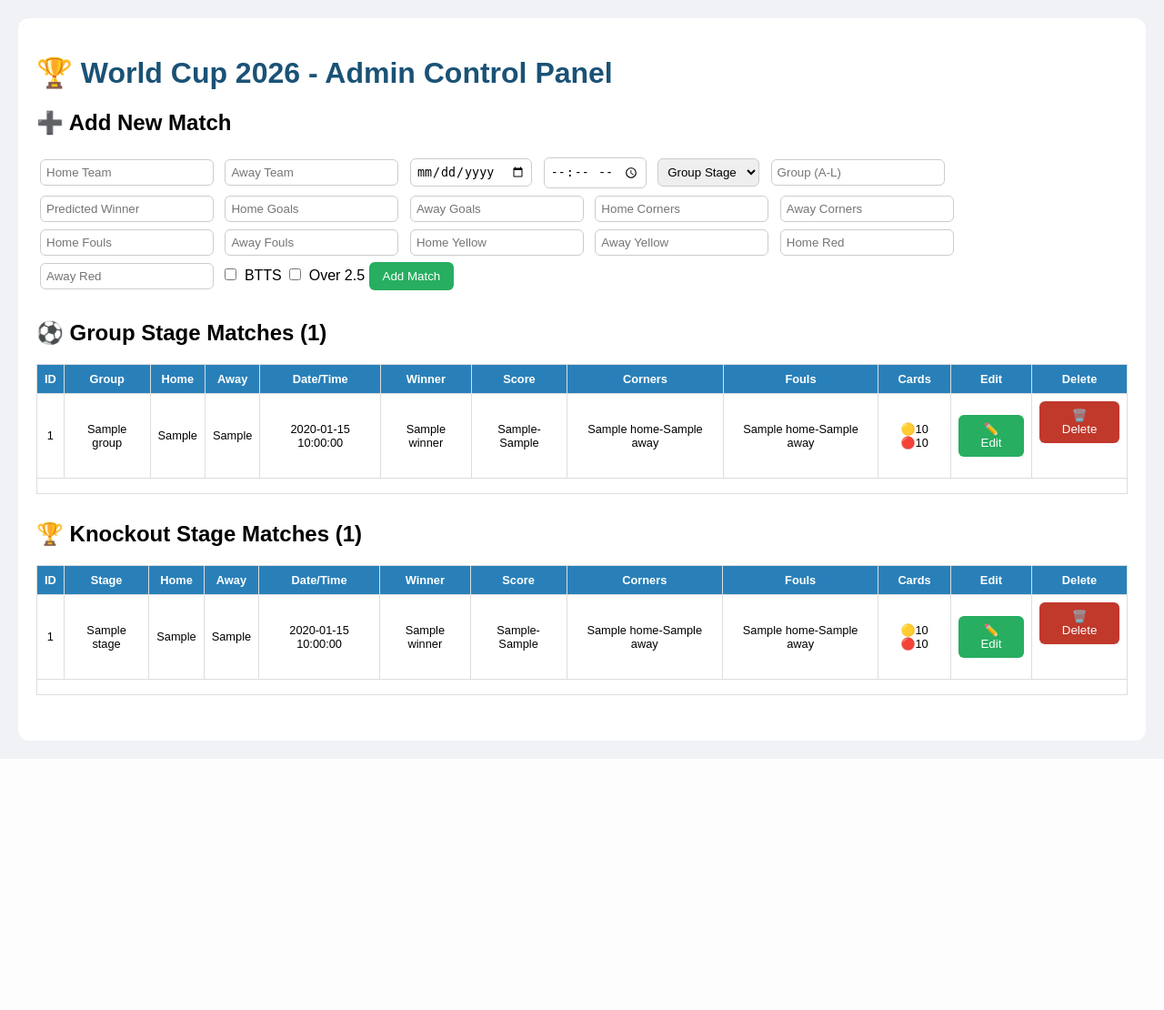
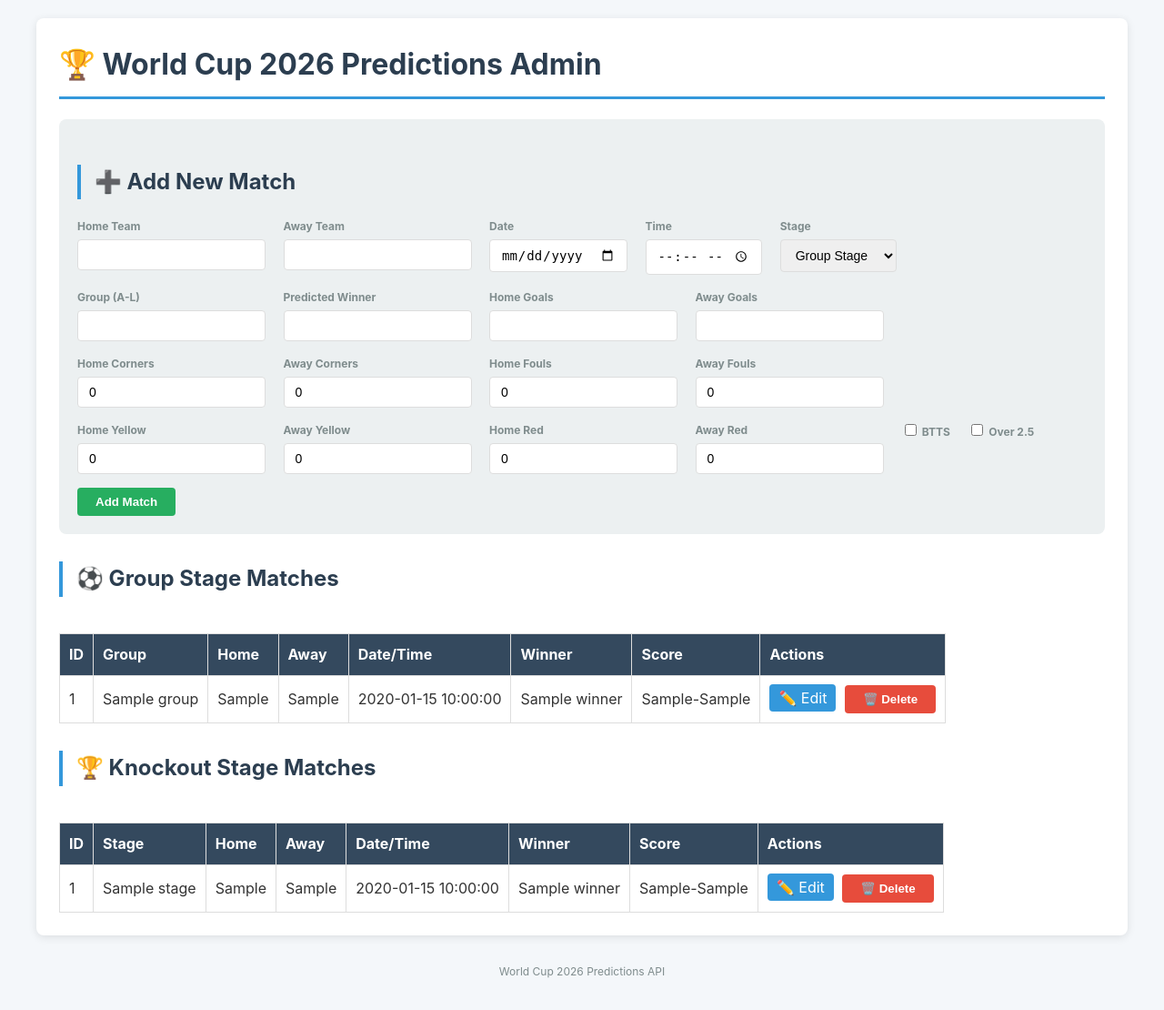
Before and after one commit to 777x36/wc2026-api, a FastAPI app: template templates/admin.html in a window 1280 px wide. Shown: the whole page at 91% size. Before the commit the page ends 834 px from the top, so only its background shows below. Run offline with FastAPI, Linux system fonts and the light colour scheme; the template is opened without the code that fills it: most values are stand-ins (such as "Sample title", 1, 10 or a date in 2020).

Commit message:
Update admin.html

```diff
--- a/templates/admin.html
+++ b/templates/admin.html
@@ -2,34 +2,125 @@
 <html lang="en">
 <head>
     <meta charset="UTF-8">
-    <title>WC 2026 Admin Dashboard</title>
+    <meta name="viewport" content="width=device-width, initial-scale=1.0">
+    <title>WC 2026 Predictions - Admin</title>
     <style>
-        body { font-family: Arial; background: #f0f2f5; margin: 20px; }
-        .container { max-width: 1400px; margin: auto; background: white; padding: 20px; border-radius: 12px; }
-        h1 { color: #1a5276; }
-        form, table { margin-bottom: 30px; }
-        input, select { padding: 6px; margin: 4px; border-radius: 6px; border: 1px solid #ccc; }
-        button { background: #27ae60; color: white; border: none; padding: 8px 15px; border-radius: 6px; cursor: pointer; }
-        .delete { background: #c0392b; }
-        table { width: 100%; border-collapse: collapse; }
-        th, td { border: 1px solid #ddd; padding: 8px; text-align: center; font-size: 0.8rem; }
-        th { background: #2980b9; color: white; }
-        .inline-edit { display: none; background: #fef9e4; padding: 15px; margin-top: 10px; border-radius: 8px; text-align: left; }
-        .inline-edit label { font-weight: bold; margin-right: 8px; }
-        .edit-row { margin-bottom: 10px; }
+        body {
+            font-family: -apple-system, BlinkMacSystemFont, 'Segoe UI', Roboto, Helvetica, Arial, sans-serif;
+            line-height: 1.6;
+            color: #333;
+            max-width: 1200px;
+            margin: 0 auto;
+            padding: 20px;
+            background: #f4f7fa;
+        }
+        .container {
+            background: white;
+            border-radius: 8px;
+            box-shadow: 0 2px 10px rgba(0,0,0,0.1);
+            padding: 25px;
+        }
+        h1 {
+            color: #2c3e50;
+            border-bottom: 3px solid #3498db;
+            padding-bottom: 10px;
+            margin-top: 0;
+        }
+        h2 {
+            color: #2c3e50;
+            margin-top: 30px;
+            border-left: 4px solid #3498db;
+            padding-left: 15px;
+        }
+        .add-match-form {
+            background: #ecf0f1;
+            padding: 20px;
+            border-radius: 8px;
+            margin-bottom: 30px;
+        }
+        .form-group {
+            margin-bottom: 15px;
+            display: inline-block;
+            margin-right: 15px;
+            vertical-align: top;
+        }
+        .form-group label {
+            display: block;
+            font-size: 12px;
+            font-weight: bold;
+            margin-bottom: 5px;
+            color: #7f8c8d;
+        }
+        input, select {
+            padding: 8px 12px;
+            border: 1px solid #ddd;
+            border-radius: 4px;
+            font-size: 14px;
+        }
+        button {
+            background: #27ae60;
+            color: white;
+            border: none;
+            padding: 8px 20px;
+            border-radius: 4px;
+            cursor: pointer;
+            font-weight: bold;
+        }
+        button:hover { background: #2ecc71; }
+        .delete-btn {
+            background: #e74c3c;
+        }
+        .delete-btn:hover { background: #c0392b; }
+        .edit-btn {
+            background: #3498db;
+        }
+        .edit-btn:hover { background: #2980b9; }
+        .match-table {
+            width: 100%;
+            border-collapse: collapse;
+            margin-top: 20px;
+            overflow-x: auto;
+            display: block;
+        }
+        .match-table th, .match-table td {
+            border: 1px solid #ddd;
+            padding: 10px;
+            text-align: left;
+        }
+        .match-table th {
+            background: #34495e;
+            color: white;
+        }
+        .match-table tr:nth-child(even) {
+            background: #f9f9f9;
+        }
+        .edit-form {
+            background: #fef9e4;
+            padding: 20px;
+            border-radius: 8px;
+            margin-top: 20px;
+        }
+        .footer {
+            margin-top: 30px;
+            text-align: center;
+            font-size: 12px;
+            color: #7f8c8d;
+        }
     </style>
 </head>
 <body>
 <div class="container">
-    <h1>🏆 World Cup 2026 - Admin Control Panel</h1>
+    <h1>🏆 World Cup 2026 Predictions Admin</h1>
 
-    <!-- Add New Match Form -->
+    <!-- نموذج إضافة مباراة جديدة -->
+    <div class="add-match-form">
         <h2>➕ Add New Match</h2>
         <form method="post" action="/admin/add_match">
-        <input type="text" name="home_team" placeholder="Home Team" required>
-        <input type="text" name="away_team" placeholder="Away Team" required>
-        <input type="date" name="date" required>
-        <input type="time" name="time" step="60" required>
+            <div class="form-group"><label>Home Team</label> <input type="text" name="home_team" required></div>
+            <div class="form-group"><label>Away Team</label> <input type="text" name="away_team" required></div>
+            <div class="form-group"><label>Date</label> <input type="date" name="date" required></div>
+            <div class="form-group"><label>Time</label> <input type="time" name="time" required></div>
+            <div class="form-group"><label>Stage</label>
                 <select name="stage">
                     <option value="group">Group Stage</option>
                     <option value="round_of_32">Round of 32</option>
@@ -39,122 +130,81 @@
                     <option value="third_place">Third Place</option>
                     <option value="final">Final</option>
                 </select>
-        <input type="text" name="group" placeholder="Group (A-L)">
-        <input type="text" name="winner" placeholder="Predicted Winner" required>
-        <input type="number" name="home_goals" placeholder="Home Goals" required>
-        <input type="number" name="away_goals" placeholder="Away Goals" required>
-        <input type="number" name="corners_home" placeholder="Home Corners">
-        <input type="number" name="corners_away" placeholder="Away Corners">
-        <input type="number" name="fouls_home" placeholder="Home Fouls">
-        <input type="number" name="fouls_away" placeholder="Away Fouls">
-        <input type="number" name="yellow_home" placeholder="Home Yellow">
-        <input type="number" name="yellow_away" placeholder="Away Yellow">
-        <input type="number" name="red_home" placeholder="Home Red">
-        <input type="number" name="red_away" placeholder="Away Red">
-        <label><input type="checkbox" name="both_teams_score"> BTTS</label>
-        <label><input type="checkbox" name="over_2_5"> Over 2.5</label>
+            </div>
+            <div class="form-group"><label>Group (A-L)</label> <input type="text" name="group"></div>
+            <div class="form-group"><label>Predicted Winner</label> <input type="text" name="winner" required></div>
+            <div class="form-group"><label>Home Goals</label> <input type="number" name="home_goals" required></div>
+            <div class="form-group"><label>Away Goals</label> <input type="number" name="away_goals" required></div>
+            <div class="form-group"><label>Home Corners</label> <input type="number" name="corners_home" value="0"></div>
+            <div class="form-group"><label>Away Corners</label> <input type="number" name="corners_away" value="0"></div>
+            <div class="form-group"><label>Home Fouls</label> <input type="number" name="fouls_home" value="0"></div>
+            <div class="form-group"><label>Away Fouls</label> <input type="number" name="fouls_away" value="0"></div>
+            <div class="form-group"><label>Home Yellow</label> <input type="number" name="yellow_home" value="0"></div>
+            <div class="form-group"><label>Away Yellow</label> <input type="number" name="yellow_away" value="0"></div>
+            <div class="form-group"><label>Home Red</label> <input type="number" name="red_home" value="0"></div>
+            <div class="form-group"><label>Away Red</label> <input type="number" name="red_away" value="0"></div>
+            <div class="form-group">
+                <label><input type="checkbox" name="both_teams_score" value="true"> BTTS</label>
+            </div>
+            <div class="form-group">
+                <label><input type="checkbox" name="over_2_5" value="true"> Over 2.5</label>
+            </div>
             <button type="submit">Add Match</button>
         </form>
+    </div>
 
-    <!-- Group Stage Matches Table -->
-    <h2>⚽ Group Stage Matches ({{ matches|length }})</h2>
-    <table border="1">
-        <tr>
-            <th>ID</th><th>Group</th><th>Home</th><th>Away</th><th>Date/Time</th>
-            <th>Winner</th><th>Score</th><th>Corners</th><th>Fouls</th><th>Cards</th><th>Edit</th><th>Delete</th>
-        </tr>
+    <!-- قائمة مباريات دور المجموعات -->
+    <h2>⚽ Group Stage Matches</h2>
+    <div class="match-table">
+        <table class="match-table">
+            <thead>
+                <tr><th>ID</th><th>Group</th><th>Home</th><th>Away</th><th>Date/Time</th><th>Winner</th><th>Score</th><th>Actions</th></tr>
+            </thead>
+            <tbody>
                 {% for m in matches %}
                 <tr>
                     <td>{{ m.id }}</td><td>{{ m.group }}</td><td>{{ m.home_team }}</td><td>{{ m.away_team }}</td>
                     <td>{{ m.datetime }}</td><td>{{ m.prediction.winner }}</td>
                     <td>{{ m.prediction.home_goals }}-{{ m.prediction.away_goals }}</td>
-            <td>{{ m.prediction.corners.home }}-{{ m.prediction.corners.away }}</td>
-            <td>{{ m.prediction.fouls.home }}-{{ m.prediction.fouls.away }}</td>
-            <td>🟡{{ m.prediction.yellow_cards.total }} 🔴{{ m.prediction.red_cards.total }}</td>
-            <td><button onclick="toggleEdit('g{{ m.id }}')">✏️ Edit</button></td>
-            <td><form method="post" action="/admin/delete_match/{{ m.id }}" onsubmit="return confirm('Delete this match?')"><button class="delete" type="submit">🗑️ Delete</button></form></td>
+                    <td>
+                        <a href="/admin/edit_match/{{ m.id }}" class="edit-btn" style="text-decoration: none; color: white; background: #3498db; padding: 5px 10px; border-radius: 4px;">✏️ Edit</a>
+                        <form method="post" action="/admin/delete_match/{{ m.id }}" style="display:inline;" onsubmit="return confirm('Delete this match?');">
+                            <button type="submit" class="delete-btn" style="background: #e74c3c; margin-left: 5px;">🗑️ Delete</button>
+                        </form>
+                    </td>
                 </tr>
-        <tr><td colspan="12">
-            <div id="g{{ m.id }}" class="inline-edit">
-                <form method="post" action="/admin/update_match/{{ m.id }}">
-                    <div class="edit-row"><label>🏆 Winner:</label> <input type="text" name="winner" value="{{ m.prediction.winner }}" required></div>
-                    <div class="edit-row"><label>⚽ Home Goals:</label> <input type="number" name="home_goals" value="{{ m.prediction.home_goals }}" required>
-                    <label>⚽ Away Goals:</label> <input type="number" name="away_goals" value="{{ m.prediction.away_goals }}" required></div>
-                    <div class="edit-row"><label>🚩 Home Corners:</label> <input type="number" name="corners_home" value="{{ m.prediction.corners.home }}">
-                    <label>🚩 Away Corners:</label> <input type="number" name="corners_away" value="{{ m.prediction.corners.away }}"></div>
-                    <div class="edit-row"><label>🤝 Home Fouls:</label> <input type="number" name="fouls_home" value="{{ m.prediction.fouls.home }}">
-                    <label>🤝 Away Fouls:</label> <input type="number" name="fouls_away" value="{{ m.prediction.fouls.away }}"></div>
-                    <div class="edit-row"><label>🟨 Home Yellow Cards:</label> <input type="number" name="yellow_home" value="{{ m.prediction.yellow_cards.home }}">
-                    <label>🟨 Away Yellow Cards:</label> <input type="number" name="yellow_away" value="{{ m.prediction.yellow_cards.away }}"></div>
-                    <div class="edit-row"><label>🟥 Home Red Cards:</label> <input type="number" name="red_home" value="{{ m.prediction.red_cards.home }}">
-                    <label>🟥 Away Red Cards:</label> <input type="number" name="red_away" value="{{ m.prediction.red_cards.away }}"></div>
-                    <div class="edit-row">
-                        <label><input type="checkbox" name="both_teams_score" {% if m.prediction.both_teams_score %}checked{% endif %}> BTTS (Both Teams Score)</label>
-                        <label><input type="checkbox" name="over_2_5" {% if m.prediction.over_2_5 %}checked{% endif %}> Over 2.5 Goals</label>
+                {% endfor %}
+            </tbody>
+        </table>
     </div>
-                    <button type="submit">💾 Save Changes</button>
-                </form>
-            </div>
-        </td></tr>
-        {% endfor %}
-    </table>
 
-    <!-- Knockout Stage Matches Table (same structure, you can add similar inline edit) -->
-    <h2>🏆 Knockout Stage Matches ({{ knockout|length }})</h2>
-    <table border="1">
-        <tr>
-            <th>ID</th><th>Stage</th><th>Home</th><th>Away</th><th>Date/Time</th>
-            <th>Winner</th><th>Score</th><th>Corners</th><th>Fouls</th><th>Cards</th><th>Edit</th><th>Delete</th>
-        </tr>
+    <!-- قائمة مباريات الأدوار الإقصائية -->
+    <h2>🏆 Knockout Stage Matches</h2>
+    <div class="match-table">
+        <table class="match-table">
+            <thead>
+                <tr><th>ID</th><th>Stage</th><th>Home</th><th>Away</th><th>Date/Time</th><th>Winner</th><th>Score</th><th>Actions</th></tr>
+            </thead>
+            <tbody>
                 {% for m in knockout %}
                 <tr>
                     <td>{{ m.id }}</td><td>{{ m.stage }}</td><td>{{ m.home_team }}</td><td>{{ m.away_team }}</td>
                     <td>{{ m.datetime }}</td><td>{{ m.prediction.winner }}</td>
                     <td>{{ m.prediction.home_goals }}-{{ m.prediction.away_goals }}</td>
-            <td>{{ m.prediction.corners.home }}-{{ m.prediction.corners.away }}</td>
-            <td>{{ m.prediction.fouls.home }}-{{ m.prediction.fouls.away }}</td>
-            <td>🟡{{ m.prediction.yellow_cards.total }} 🔴{{ m.prediction.red_cards.total }}</td>
-            <td><button onclick="toggleEdit('k{{ m.id }}')">✏️ Edit</button></td>
-            <td><form method="post" action="/admin/delete_match/{{ m.id }}" onsubmit="return confirm('Delete this match?')"><button class="delete" type="submit">🗑️ Delete</button></form></td>
-        </tr>
-        <tr><td colspan="12">
-            <div id="k{{ m.id }}" class="inline-edit">
-                <form method="post" action="/admin/update_match/{{ m.id }}">
-                    <div class="edit-row"><label>🏆 Winner:</label> <input type="text" name="winner" value="{{ m.prediction.winner }}" required></div>
-                    <div class="edit-row"><label>⚽ Home Goals:</label> <input type="number" name="home_goals" value="{{ m.prediction.home_goals }}" required>
-                    <label>⚽ Away Goals:</label> <input type="number" name="away_goals" value="{{ m.prediction.away_goals }}" required></div>
-                    <div class="edit-row"><label>🚩 Home Corners:</label> <input type="number" name="corners_home" value="{{ m.prediction.corners.home }}">
-                    <label>🚩 Away Corners:</label> <input type="number" name="corners_away" value="{{ m.prediction.corners.away }}"></div>
-                    <div class="edit-row"><label>🤝 Home Fouls:</label> <input type="number" name="fouls_home" value="{{ m.prediction.fouls.home }}">
-                    <label>🤝 Away Fouls:</label> <input type="number" name="fouls_away" value="{{ m.prediction.fouls.away }}"></div>
-                    <div class="edit-row"><label>🟨 Home Yellow Cards:</label> <input type="number" name="yellow_home" value="{{ m.prediction.yellow_cards.home }}">
-                    <label>🟨 Away Yellow Cards:</label> <input type="number" name="yellow_away" value="{{ m.prediction.yellow_cards.away }}"></div>
-                    <div class="edit-row"><label>🟥 Home Red Cards:</label> <input type="number" name="red_home" value="{{ m.prediction.red_cards.home }}">
-                    <label>🟥 Away Red Cards:</label> <input type="number" name="red_away" value="{{ m.prediction.red_cards.away }}"></div>
-                    <div class="edit-row">
-                        <label><input type="checkbox" name="both_teams_score" {% if m.prediction.both_teams_score %}checked{% endif %}> BTTS</label>
-                        <label><input type="checkbox" name="over_2_5" {% if m.prediction.over_2_5 %}checked{% endif %}> Over 2.5</label>
-                    </div>
-                    <button type="submit">💾 Save Changes</button>
+                    <td>
+                        <a href="/admin/edit_match/{{ m.id }}" class="edit-btn" style="text-decoration: none; color: white; background: #3498db; padding: 5px 10px; border-radius: 4px;">✏️ Edit</a>
+                        <form method="post" action="/admin/delete_match/{{ m.id }}" style="display:inline;" onsubmit="return confirm('Delete this match?');">
+                            <button type="submit" class="delete-btn" style="background: #e74c3c; margin-left: 5px;">🗑️ Delete</button>
                         </form>
-            </div>
                     </td>
                 </tr>
                 {% endfor %}
+            </tbody>
         </table>
     </div>
-
-<script>
-function toggleEdit(id) {
-    var el = document.getElementById(id);
-    if (el) {
-        if (el.style.display === "none" || el.style.display === "") {
-            el.style.display = "block";
-        } else {
-            el.style.display = "none";
-        }
-    }
-}
-</script>
+</div>
+<div class="footer">
+    <p>World Cup 2026 Predictions API</p>
+</div>
 </body>
 </html>
```
Lines whose indentation alone changed are shown as unchanged.
